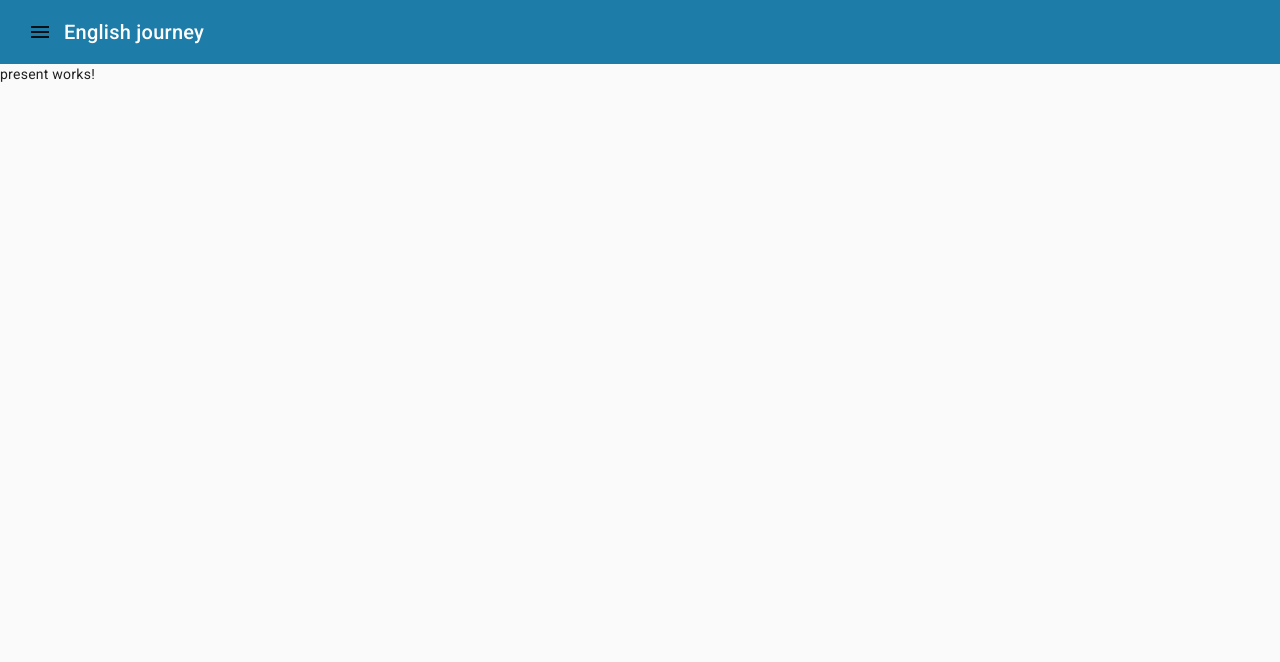
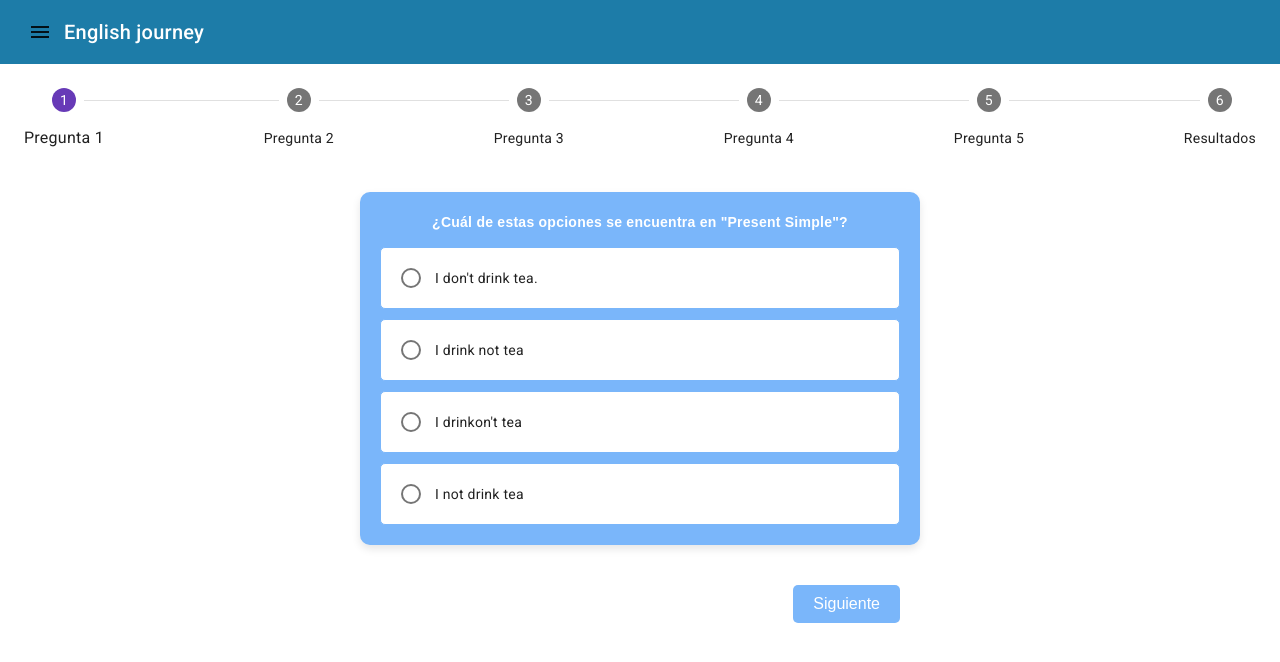
Before and after one commit to AlfredoManuelSalcedo/TFG, an Angular app in the folder English_Journey/: page /EnglishJourney/g_present in a window 1280 px wide. Shown: the top 662 px of the page. Built offline with nearby package versions, Linux system fonts and the light colour scheme.

Commit message:
Test base

```diff
--- a/English_Journey/src/app/components/lessons/present/present.component.html
+++ b/English_Journey/src/app/components/lessons/present/present.component.html
@@ -1 +1,120 @@
-<p>present works!</p>
+<mat-stepper labelPosition="bottom" linear="false">
+    <form action="">
+    <mat-step label="Pregunta 1">
+        <div class="body-container">
+        <div class="container">
+            <div class="test-container">
+                <div class="test-question">
+                    <label>¿Cuál de estas opciones se encuentra en "Present Simple"?</label>
+                </div>
+                <mat-radio-group>
+                    <mat-radio-button value="1_resp_1">I don't drink tea.</mat-radio-button>
+                    <mat-radio-button value="1_resp_2">I drink not tea</mat-radio-button>
+                    <mat-radio-button value="1_resp_3">I drinkon't tea</mat-radio-button>
+                    <mat-radio-button value="1_resp_4">I not drink tea</mat-radio-button>
+                </mat-radio-group>
+            </div>
+            <div class="first-buttons-container">
+                <button matStepperNext>Siguiente</button>
+            </div>
+        </div>
+    </div>
+    </mat-step>
+
+    <mat-step label="Pregunta 2">
+        <div class="body-container">
+            <div class="container">
+                <div class="test-container">
+                    <div class="test-question">
+                        <label>Cual de estas frases usa el "Present Continuous"</label>
+                    </div>
+                    <mat-radio-group>
+                        <mat-radio-button value="2_resp_1">They are go to the cinema.</mat-radio-button>
+                        <mat-radio-button value="2_resp_2">They going to the cinema</mat-radio-button>
+                        <mat-radio-button value="2_resp_3">They are going to the cinema.</mat-radio-button>
+                        <mat-radio-button value="2_resp_4">They is going to the cinema</mat-radio-button>
+                    </mat-radio-group>
+                </div>
+                <div class="buttons-container">
+                    <button matStepperPrevious>Anterior</button>
+                    <button matStepperNext>Siguiente</button>
+                </div>
+            </div>
+        </div>
+    </mat-step>
+
+    <mat-step label="Pregunta 3">
+        <div class="body-container">
+            <div class="container">
+                <div class="test-container">
+                    <div class="test-question">
+                        <label>Selecciona la opción correcta "Present simple y Continuous"</label>
+                    </div>
+                    <mat-radio-group>
+                        <mat-radio-button value="3_resp_1">While she is cook dinner, her husband reads the newspaper.</mat-radio-button>
+                        <mat-radio-button value="3_resp_2">While she is cooking dinner, her husband is reading the newspaper.</mat-radio-button>
+                        <mat-radio-button value="3_resp_3">While she cooks dinner, her husband is read the newspaper</mat-radio-button>
+                        <mat-radio-button value="3_resp_4">While she is cooking dinner, her husband read the newspaper</mat-radio-button>
+                    </mat-radio-group>
+                </div>
+                <div class="buttons-container">
+                    <button matStepperPrevious>Anterior</button>
+                    <button matStepperNext>Siguiente</button>
+                </div>
+            </div>
+        </div>
+    </mat-step>
+
+    <mat-step label="Pregunta 4">
+        <div class="body-container">
+            <div class="container">
+                <div class="test-container">
+                    <div class="test-question">
+                        <label>Selecciona la opción correcta "Present Perfect"</label>
+                    </div>
+                    <mat-radio-group>
+                        <mat-radio-button value="4_resp_1">He has been go to Paris last year</mat-radio-button>
+                        <mat-radio-button value="4_resp_2">He has went to Paris last year</mat-radio-button>
+                        <mat-radio-button value="4_resp_3">He goes to Paris last year</mat-radio-button>
+                        <mat-radio-button value="4_resp_4">He has been to Paris sometimes.</mat-radio-button>
+                    </mat-radio-group>
+                </div>
+                <div class="buttons-container">
+                    <button matStepperPrevious>Anterior</button>
+                    <button matStepperNext>Siguiente</button>
+                </div>
+            </div>
+        </div>
+    </mat-step>
+
+    <mat-step label="Pregunta 5">
+        <div class="body-container">
+            <div class="container">
+                <div class="test-container">
+                    <div class="test-question">
+                        <label>Rellena el hueco "Present Perfect"</label><br><br>
+                        <label>She ________ her keys.</label>
+                    </div>
+                    <mat-radio-group>
+                        <mat-radio-button value="5_resp_1">has lost.</mat-radio-button>
+                        <mat-radio-button value="5_resp_2">lose</mat-radio-button>
+                        <mat-radio-button value="5_resp_3">lost</mat-radio-button>
+                        <mat-radio-button value="5_resp_4">have lost</mat-radio-button>
+                    </mat-radio-group>
+                </div>
+                <div class="buttons-container">
+                    <button matStepperPrevious>Anterior</button>
+                    <button matStepperNext>Resultados</button>
+                </div>
+            </div>
+        </div>
+    </mat-step>
+    <mat-step label="Resultados">
+
+        <div class="buttons-container">
+            <button matStepperPrevious>Anterior</button>
+            <button routerLink="/EnglishJourney/home">Resultados</button>
+        </div>
+    </mat-step>
+</form>
+</mat-stepper>
--- a/English_Journey/src/app/components/lessons/present/present.component.scss
+++ b/English_Journey/src/app/components/lessons/present/present.component.scss
@@ -0,0 +1,71 @@
+.container {
+    display: flex;
+    flex-direction: column;
+    align-items: center;
+    width: 100%;
+    max-width: 35rem;
+    padding: 20px;
+    box-sizing: border-box;
+}
+.test-container {
+    background-color: rgb(122, 182, 250);
+    border-radius: 10px;
+    width: 100%;
+    padding: 20px;
+    margin-bottom: 40px;
+    box-shadow: 0 4px 8px rgba(0, 0, 0, 0.1);
+}
+.test-question {
+    text-align: center;
+    font-weight: bold;
+    color: #fff;
+    margin-bottom: 15px;
+}
+mat-radio-group {
+    display: flex;
+    flex-direction: column;
+    gap: 10px;
+}
+mat-radio-button {
+    background-color: #fff;
+    border: 1px solid #7ab6fa;
+    border-radius: 5px;
+    padding: 10px;
+    cursor: pointer;
+    transition: background-color 0.3s ease, transform 0.3s ease;
+}
+mat-radio-button:hover {
+    background-color: #e6f0ff;
+    transform: scale(1.02);
+}
+.buttons-container {
+    display: flex;
+    justify-content: space-between;
+    width: 100%;
+}
+.first-buttons-container{
+    display: flex;
+    justify-content: right;
+    width: 100%;
+}
+button {
+    background-color: #7ab6fa;
+    border: none;
+    border-radius: 5px;
+    color: white;
+    padding: 10px 20px;
+    font-size: 16px;
+    cursor: pointer;
+    transition: background-color 0.3s ease, transform 0.3s ease;
+}
+button:hover {
+    background-color: #6a9fd9;
+    transform: scale(1.05);
+}
+.body-container {
+    font-family: Arial, sans-serif;
+    display: flex;
+    justify-content: center;
+    align-items: center;
+    margin: 0;
+}
--- a/English_Journey/src/app/components/lessons/present/present.component.ts
+++ b/English_Journey/src/app/components/lessons/present/present.component.ts
@@ -1,9 +1,13 @@
 import { Component } from '@angular/core';
+import {MatStepperModule} from '@angular/material/stepper';
+import {MatRadioModule} from '@angular/material/radio';
+import {FormControl,FormBuilder} from '@angular/forms';
+import { RouterLink } from '@angular/router';
 
 @Component({
   selector: 'app-present',
   standalone: true,
-  imports: [],
+  imports: [MatStepperModule,MatRadioModule,RouterLink],
   templateUrl: './present.component.html',
   styleUrl: './present.component.scss'
 })
```
